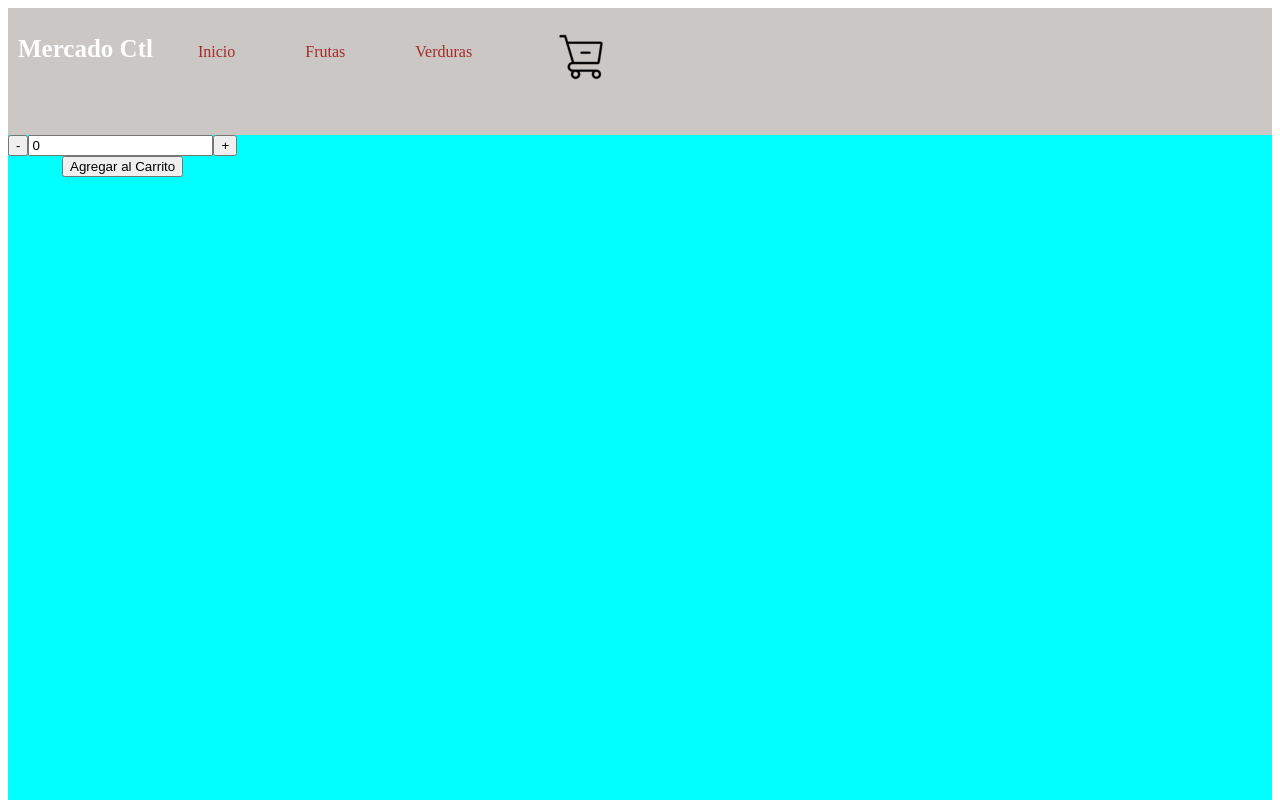
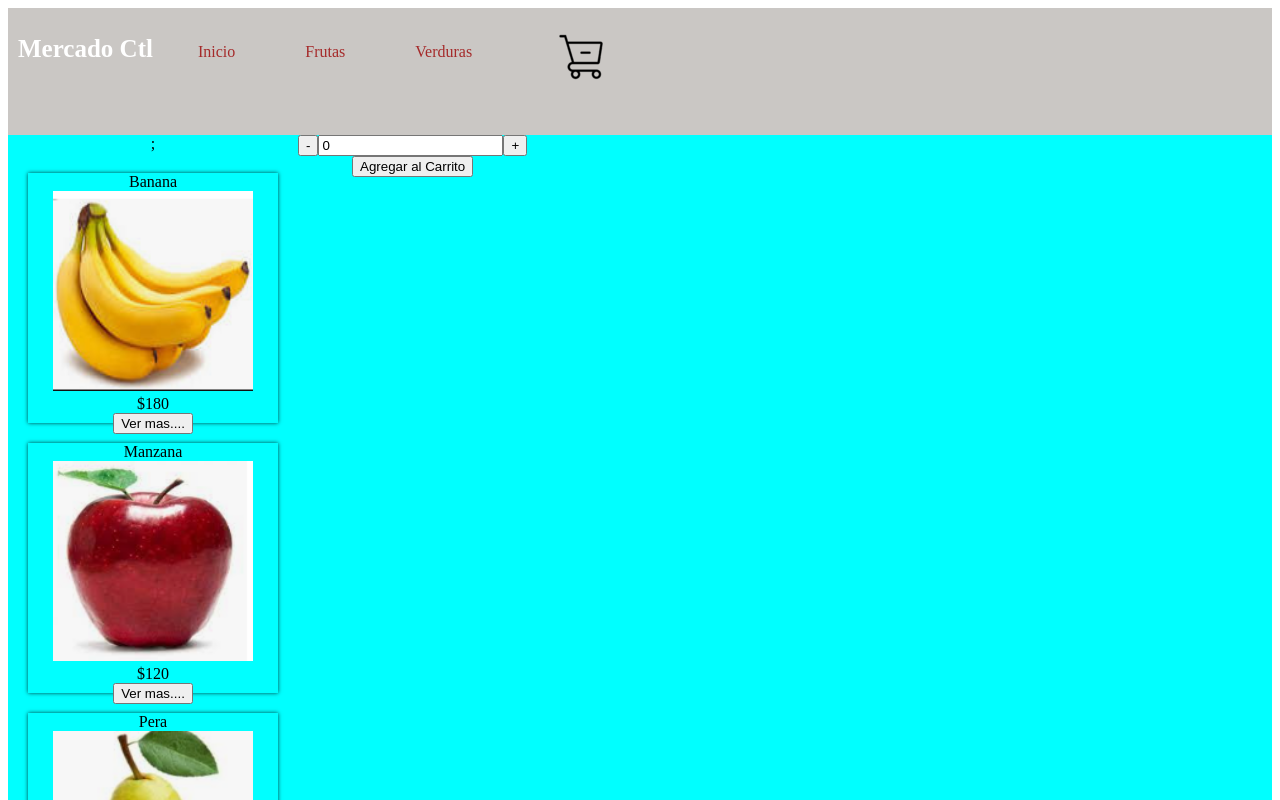
Before and after one commit to damianTest/mercadoCtrl_Tello_Damian, a React (Create React App) app: page /categoria/Frutas in a window 1280 px wide. Shown: the top 800 px of the page. Built offline with nearby package versions, Linux system fonts and the light colour scheme.

Commit message:
desafio router-dom

```diff
--- a/src/App.jsx
+++ b/src/App.jsx
@@ -12,7 +12,7 @@ function App() {
        {/* <ItemListContainer props = 'greeting'/> */}
        <Routes>
          <Route path='/' element={<ItemListContainer/>}></Route>
-         <Route path='/categoria/:categoriaid' element={<ItemListContainer/>}></Route>
+         <Route path='/categoria/:categoriaid' element={<ItemListContainer/>} titulo='ssssssss'></Route>
          <Route path='/linea/:productoid' element={ <ItemDetailContainer />}></Route>
 
       </Routes>
--- a/src/components/ItemList/ItemList.jsx
+++ b/src/components/ItemList/ItemList.jsx
@@ -6,10 +6,10 @@ import { useParams} from 'react-router-dom';
 function traerProductos(categoriaid) {
 
     const myPromise = new Promise((resolve, reject) => {
-
+        const arrayfind = categoriaid ? list.filter( newlist =>  newlist.linea === categoriaid ) : list;
         setTimeout(() => {
-
-            if (categoriaid === undefined) {
+            resolve(arrayfind);
+           {/* if (c === undefined) {
                     resolve(list);
             } else {
 
@@ -21,7 +21,7 @@ function traerProductos(categoriaid) {
              return arrayfind;
 
             }
-
+            */}
         }
         ,2000);
     }
@@ -32,15 +32,18 @@ function traerProductos(categoriaid) {
 function ItemList()  {
 
     const { categoriaid } = useParams();
-    const [list, setList] = useState([]);
+    const [productosfiltrados, setProductos] = useState([]);
     useEffect(() => {
-        traerProductos(categoriaid).then(list => setList(list) );
+        traerProductos(categoriaid).then(myPromise =>
+            setProductos(myPromise) );
     }, [categoriaid])
 
 
     return (
             <div>
-              {list.map((item,i) => <Item item={item} key={item.idProducto} />)}
+ {console.log('div ss:' + productosfiltrados.length)};
+           {productosfiltrados.map((item,i) => <Item item={item} key={item.idProducto} />)}
+
             </div>
     );
 
```
